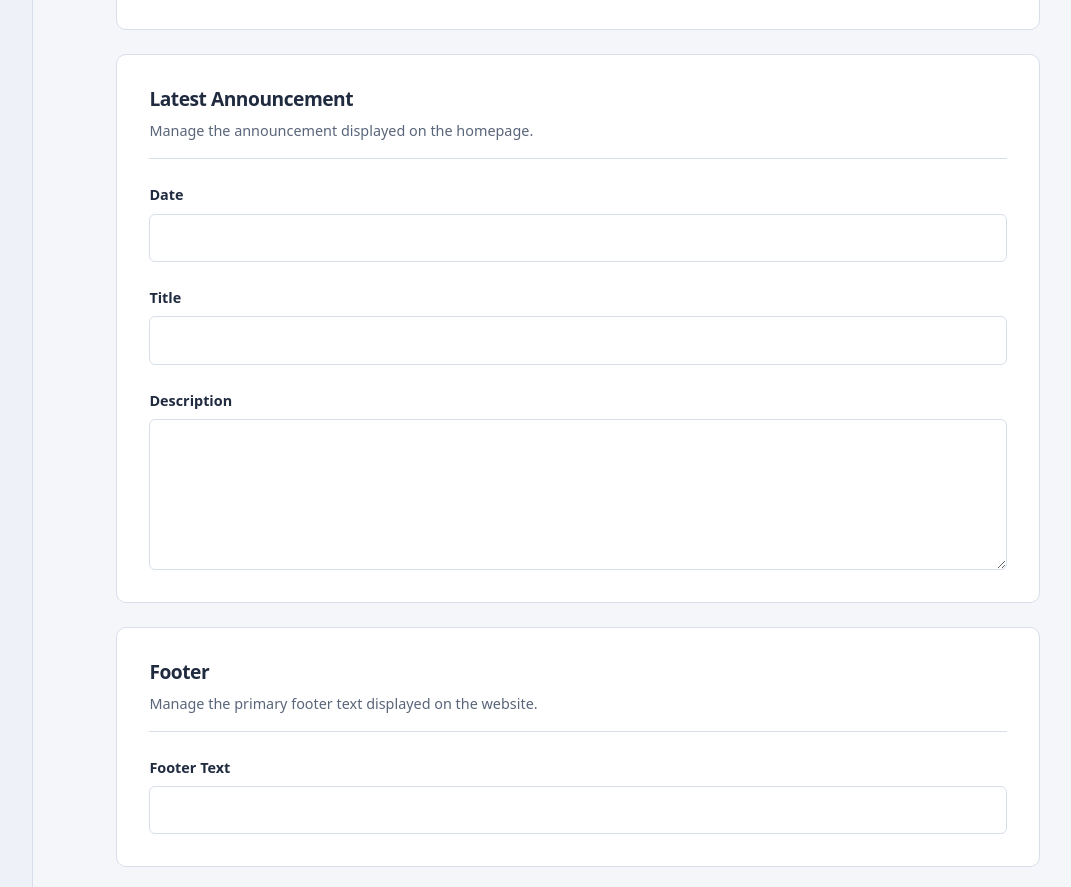
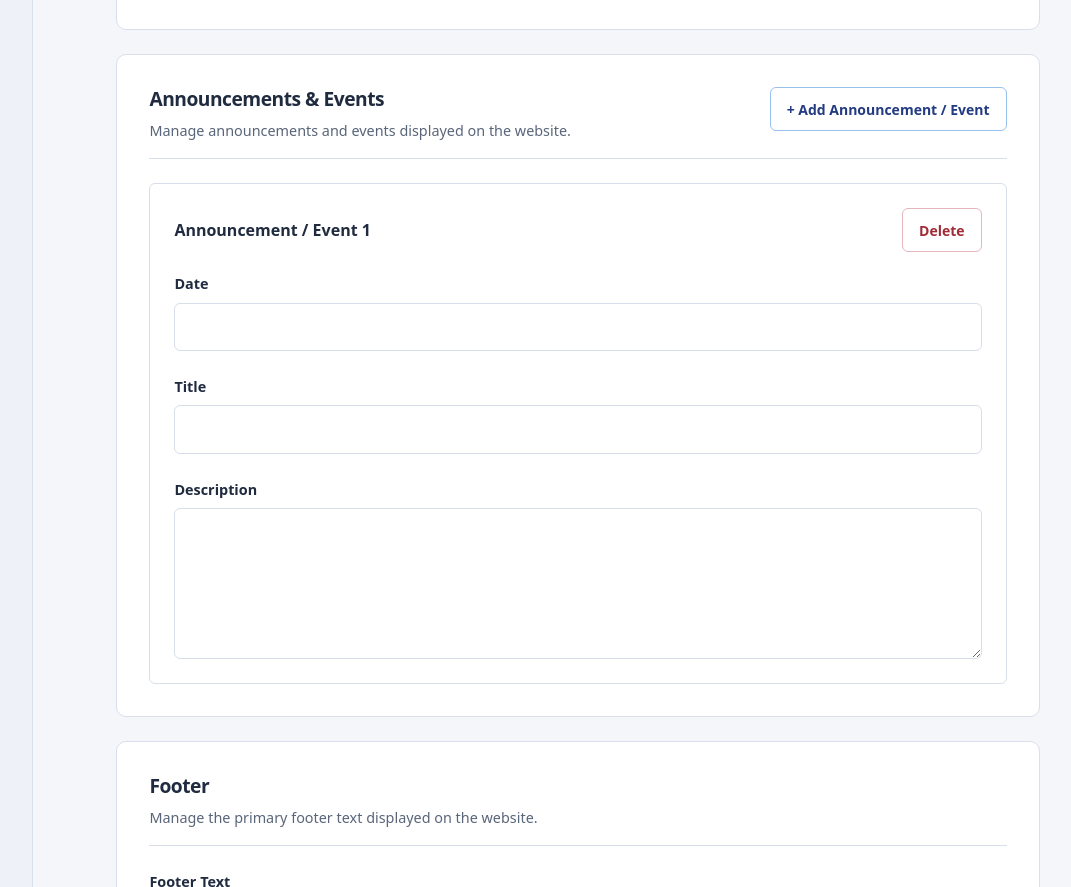
Before and after one commit to yzcreativetech/cms-demo, a plain HTML site: page admin/index.html in a window 1280 px wide. Shown: the part 3084-3971 px from the top of the page, without its empty margins (157-1228 px from the left). Drawn offline with Linux system fonts and the light colour scheme.

Commit message:
Add announcement and event presentation controls

```diff
--- a/admin/admin.css
+++ b/admin/admin.css
@@ -227,6 +227,30 @@ button[aria-busy="true"] { cursor: progress; }
 .editor-image-preview figcaption { margin-top: 0.5rem; color: var(--text-muted); font-size: 0.8rem; }
 .editor-actions { display: flex; justify-content: space-between; align-items: center; flex-wrap: wrap; gap: 1rem; padding-top: 1.25rem; border-top: 1px solid var(--border-color); }
 
+/* One static announcement/event entry; controls are presentation only. */
+.announcement-section__header,
+.announcement-entry__header {
+  display: flex;
+  flex-wrap: wrap;
+  align-items: flex-start;
+  justify-content: space-between;
+  gap: 1rem;
+}
+.announcement-section__header > div { flex: 1 1 260px; min-width: 0; }
+.announcement-entry {
+  min-width: 0;
+  padding: clamp(1rem, 2vw, 1.5rem);
+  border: 1px solid var(--border-color);
+  border-radius: 6px;
+}
+.announcement-entry__header { align-items: center; margin-bottom: 1.25rem; }
+.announcement-entry__header h3 { margin: 0; font-size: 1rem; line-height: 1.4; }
+#add-announcement-button { color: var(--vca-blue); border-color: var(--vca-sky-blue); }
+#add-announcement-button:hover:not(:disabled) { background: #edf5fd; border-color: var(--vca-blue); }
+#delete-announcement-button { color: var(--error); border-color: #e5b6bc; }
+#delete-announcement-button:hover:not(:disabled) { background: #fff2f3; border-color: var(--error); }
+#delete-announcement-button:focus-visible { outline-color: var(--error); }
+
 /* Future status states: apply classes to the existing live regions.
    State text will be supplied later; CSS does not generate messages. */
 .cms-login__status, .editor-status { border-radius: 6px; font-size: 0.9rem; overflow-wrap: anywhere; }
--- a/admin/index.html
+++ b/admin/index.html
@@ -448,23 +448,34 @@
 
 
         <!-- ===================================================
-             LATEST ANNOUNCEMENT SECTION
+             ANNOUNCEMENTS & EVENTS SECTION
         ==================================================== -->
         <section
           class="editor-section"
           aria-labelledby="announcement-section-heading"
         >
 
-          <header class="editor-section__header">
+          <header class="editor-section__header announcement-section__header">
+            <div>
               <h2 id="announcement-section-heading">
-              Latest Announcement
+                Announcements &amp; Events
               </h2>
 
               <p>
-              Manage the announcement displayed on the homepage.
+                Manage announcements and events displayed on the website.
               </p>
+            </div>
+            <button id="add-announcement-button" type="button">
+              + Add Announcement / Event
+            </button>
           </header>
 
+
+          <section class="announcement-entry" aria-labelledby="announcement-entry-heading">
+            <header class="announcement-entry__header">
+              <h3 id="announcement-entry-heading">Announcement / Event 1</h3>
+              <button id="delete-announcement-button" type="button" aria-describedby="announcement-entry-heading">Delete</button>
+            </header>
 
             <div class="editor-field">
 
@@ -509,6 +520,8 @@
               ></textarea>
 
             </div>
+
+          </section>
 
         </section>
 
```
Lines whose indentation alone changed are shown as unchanged.
